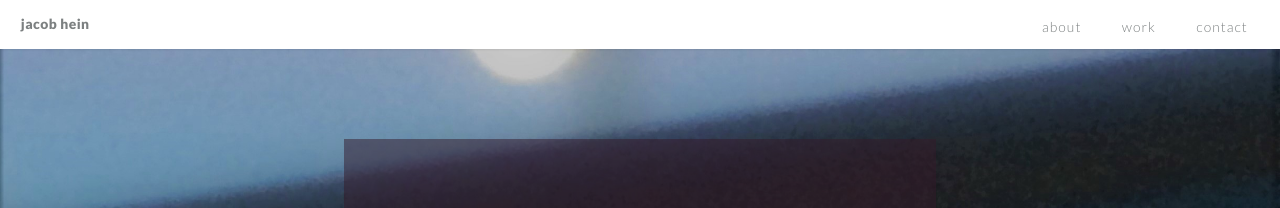
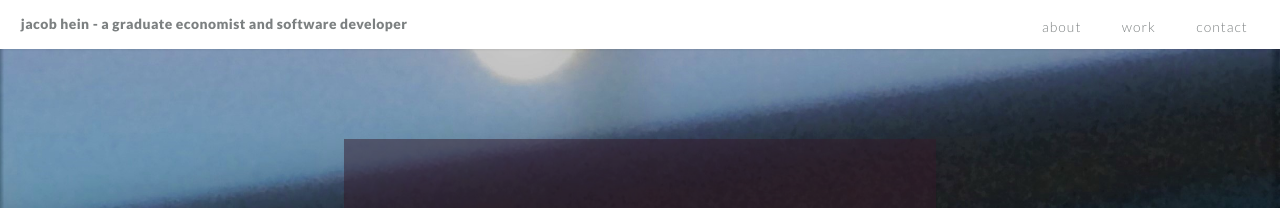
Before and after one commit to jacob-hein/jacobhein.com, a Jekyll site: the page built from index.md, in a window 1280 px wide. Shown: the top 208 px of the page. Built offline with Jekyll 4.4.1, drawn with Linux system fonts in a browser that asks for light colours.

Commit message:
Update hello-default.html

```diff
--- a/_layouts/hello-default.html
+++ b/_layouts/hello-default.html
@@ -57,7 +57,7 @@
     <!-- HEADER -->
     <header id="header">
       <h1 id="logo" style="text-transform:lowercase">
-        <a href="/">jacob hein</a></h1>
+        <a href="/">jacob hein - a graduate economist and software developer</a></h1>
       <nav id="nav">
         <ul>
           <li style="text-transform:lowercase"><a href="{{ page.page_url }}/#about">about</a></li>
```
